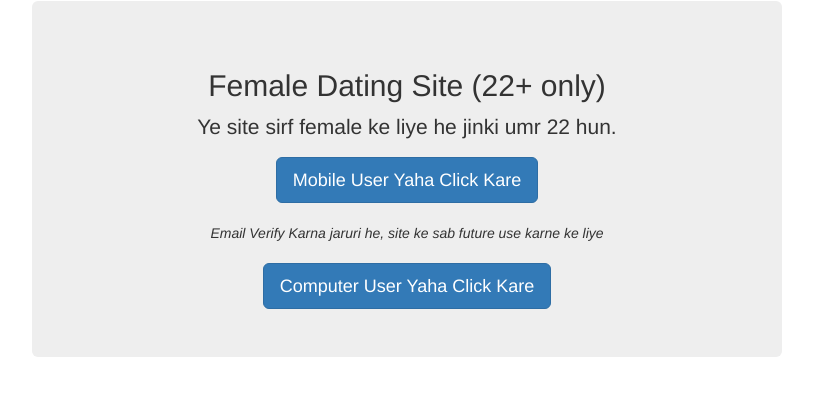
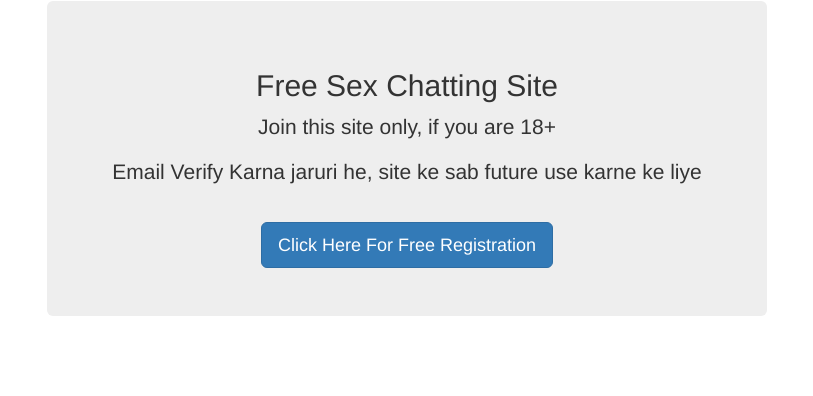
Before and after one commit to enyusu/enyusu.github.com, a Jekyll site: the page built from _posts/2015-02-10-dating-india.md, in a window 1280 px wide. Shown: the top 396 px of the page, without its empty margins (233-1046 px from the left). Built offline with Jekyll 4.4.1, drawn with Linux system fonts in a browser that asks for light colours; nearby versions of some CDN libraries.

Commit message:
Update 2015-02-10-dating-india.md

```diff
--- a/_posts/2015-02-10-dating-india.md
+++ b/_posts/2015-02-10-dating-india.md
@@ -3,12 +3,23 @@ layout: post
 title: Female Chat Site
 permalink: dating/india/
 ---
+
+<section class="main col col-lg-12 visible-xs">
 <div class="jumbotron">
-  <center>
-    <h2>Female Dating Site (22+ only)</h2>
-     <p>Ye site sirf female ke liye he jinki umr 22 hun. </p>
-      <a class="btn btn-primary btn-lg" href="http://kuaptrk.com/mt/y224x2c484s233t224q2u234/" role="button" rel="nofollow">Mobile User Yaha Click Kare </a><br/>
-     <br/> <i>Email Verify Karna jaruri he, site ke sab future use karne ke liye</i><br/><br/>
-      <a class="btn btn-primary btn-lg" href="http://cldadlt.com/?a=29307&c=73006&s1=" role="button" rel="nofollow"> Computer User Yaha Click Kare</a>
-      </center>
-</div>
+<center>
+<h2>Female Dating Site (22+ only)</h2>
+<p> Ye site sirf female ke liye he jinki umr 22 hun.</p>
+<p>Email Verify Karna jaruri he, site ke sab future use karne ke liye</p><br/>
+<a class="btn btn-primary btn-lg" href="http://kuaptrk.com/mt/y224x2c484s233t224q2u234/&subid5=NR" role="button" rel="nofollow"> Click Here For Free Registration </a><br/>
+</center>
+</div></section>
+
+<section class="main col col-lg-12 visible-lg visible-md">
+<div class="jumbotron">
+<center>
+<h2>Free Sex Chatting Site</h2>
+<p>Join this site only, if you are 18+<br/></p>
+<p>Email Verify Karna jaruri he, site ke sab future use karne ke liye</p><br/>
+<a class="btn btn-primary btn-lg" href="http://cldadlt.com/?a=29307&c=73006&s1=" role="button" rel="nofollow"> Click Here For Free Registration</a><br/>
+</center>
+</div></section>
```
